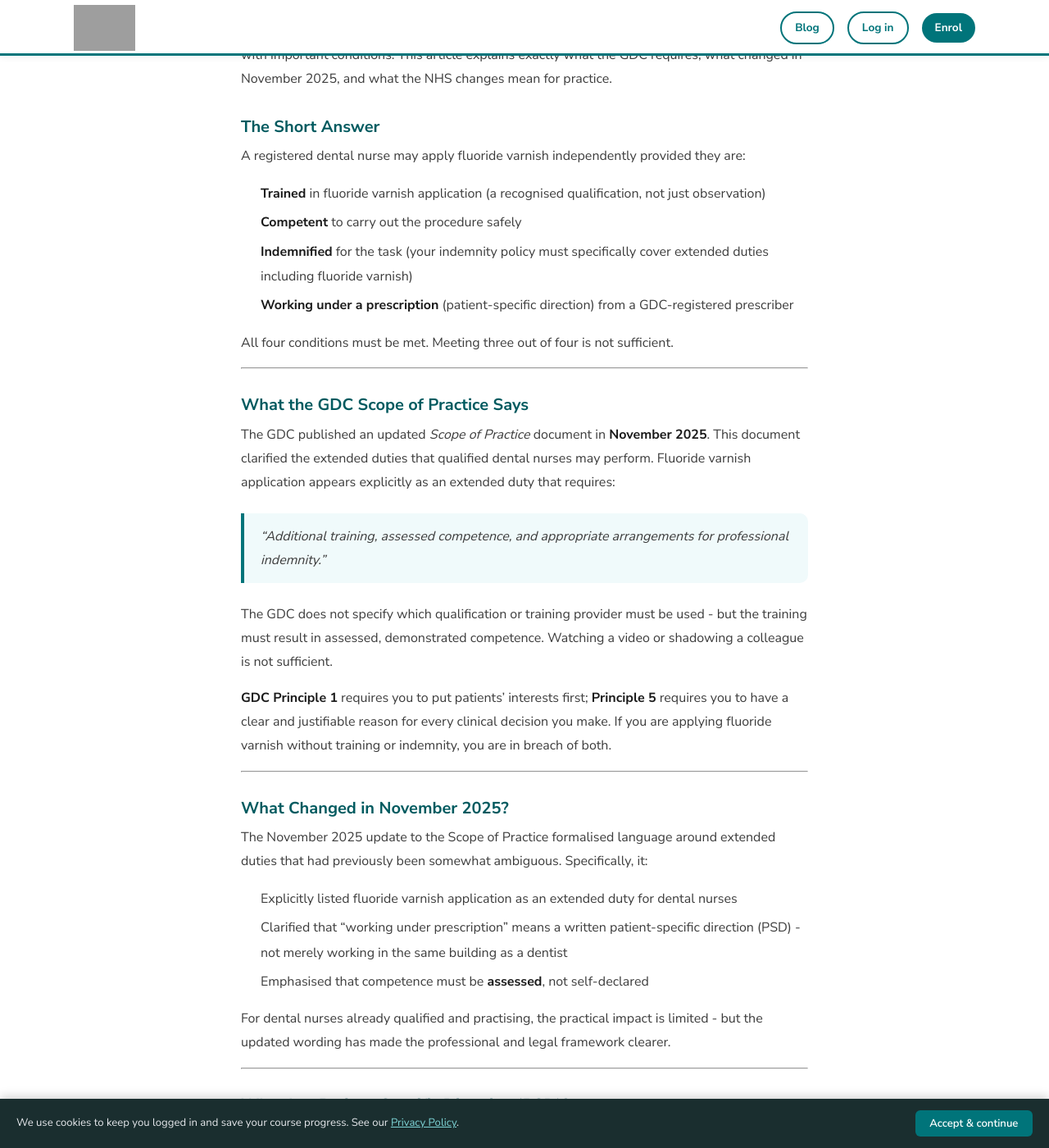
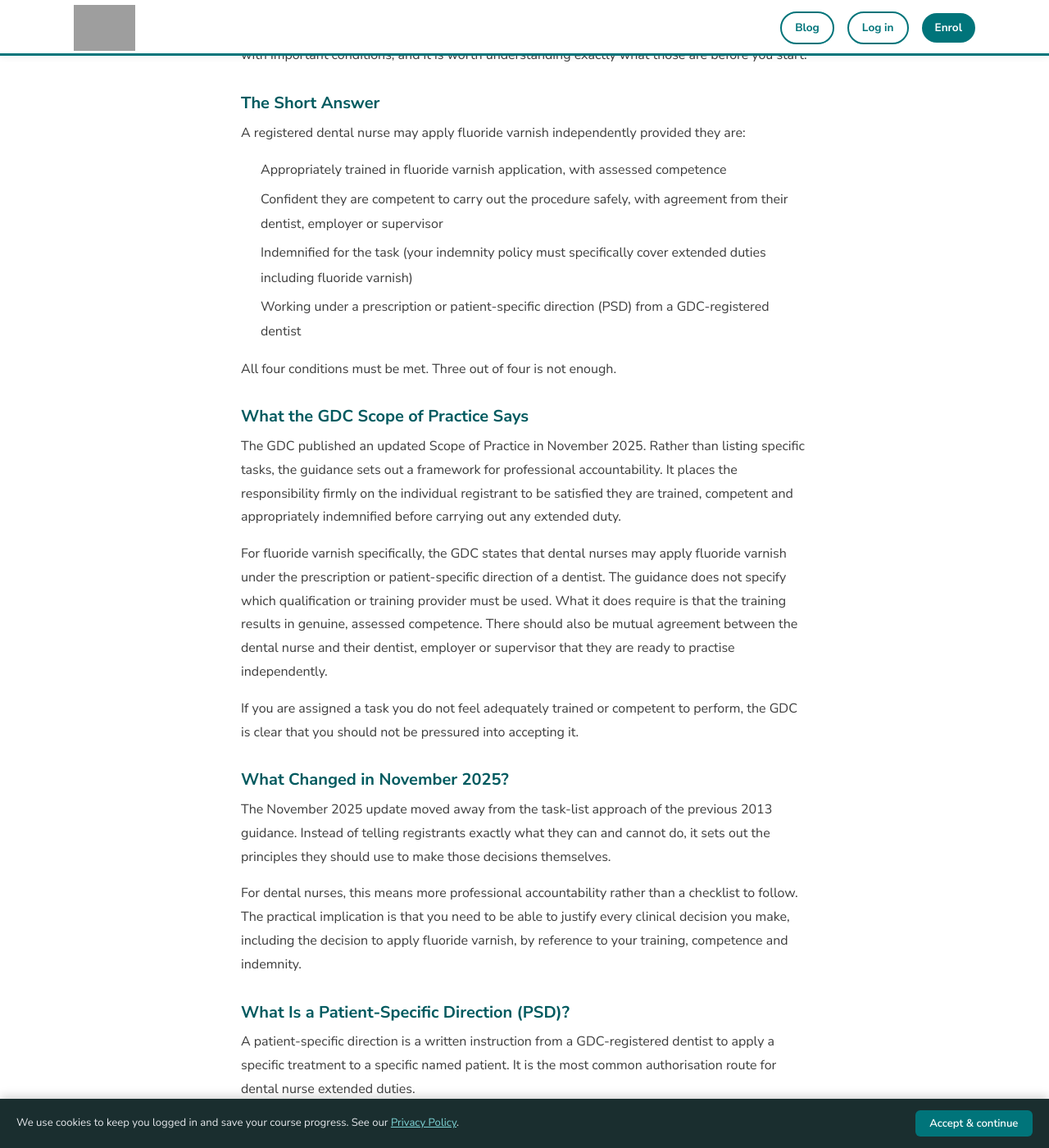
Before and after one commit to dentalnurse/Fluoride, a Jekyll site: the page built from _posts/2026-05-20-can-dental-nurses-apply-fluoride-varnish-gdc-scope-of-practice-2025.md, in a window 1280 px wide and 1400 px high, scrolled down 341 px. Shown: the whole window at 82% size. Built offline with Jekyll 4.4.1, drawn with Linux system fonts in a browser that asks for light colours; some of the changed text lies outside the part shown; grey boxes are pictures that could not be loaded.

Commit message:
Update 2026-05-20-can-dental-nurses-apply-fluoride-varnish-gdc-scope-of-practice-2025.md

```diff
--- a/_posts/2026-05-20-can-dental-nurses-apply-fluoride-varnish-gdc-scope-of-practice-2025.md
+++ b/_posts/2026-05-20-can-dental-nurses-apply-fluoride-varnish-gdc-scope-of-practice-2025.md
@@ -1,124 +1,181 @@
 ---
-title: "Can Dental Nurses Apply Fluoride Varnish? GDC Scope of Practice Explained (2025)"
-description: "A clear explanation of the GDC Scope of Practice for dental nurses applying fluoride varnish independently - what is required, what changed in 2025, and how to ensure you are working lawfully."
+title: "Can Dental Nurses Apply Fluoride Varnish? GDC Scope of
+Practice Explained (2025)"
 date: 2026-05-20
-category: "GDC & Law"
-read_time: 6
-author: "Emily Bremner"
+description: "Yes, registered dental nurses can apply fluoride varnish
+independently. But there are important conditions. Here is what the
+GDC requires and what the NHS changes mean for practice."
 ---
 
-Yes - registered dental nurses can apply fluoride varnish independently. But the answer comes with important conditions. This article explains exactly what the GDC requires, what changed in November 2025, and what the NHS changes mean for practice.
-
-<!--more-->
+Yes. Registered dental nurses can apply fluoride varnish independently.
+But the answer comes with important conditions, and it is worth
+understanding exactly what those are before you start.
 
 ## The Short Answer
 
-A registered dental nurse may apply fluoride varnish independently provided they are:
+A registered dental nurse may apply fluoride varnish independently
+provided they are:
 
-- **Trained** in fluoride varnish application (a recognised qualification, not just observation)
-- **Competent** to carry out the procedure safely
-- **Indemnified** for the task (your indemnity policy must specifically cover extended duties including fluoride varnish)
-- **Working under a prescription** (patient-specific direction) from a GDC-registered prescriber
+- Appropriately trained in fluoride varnish application, with assessed
+  competence
+- Confident they are competent to carry out the procedure safely, with
+  agreement from their dentist, employer or supervisor
+- Indemnified for the task (your indemnity policy must specifically
+  cover extended duties including fluoride varnish)
+- Working under a prescription or patient-specific direction (PSD)
+  from a GDC-registered dentist
 
-All four conditions must be met. Meeting three out of four is not sufficient.
+All four conditions must be met. Three out of four is not enough.
+
+## What the GDC Scope of Practice Says
+
+The GDC published an updated Scope of Practice in November 2025.
+Rather than listing specific tasks, the guidance sets out a framework
+for professional accountability. It places the responsibility firmly
+on the individual registrant to be satisfied they are trained,
+competent and appropriately indemnified before carrying out any
+extended duty.
+
+For fluoride varnish specifically, the GDC states that dental nurses
+may apply fluoride varnish under the prescription or patient-specific
+direction of a dentist. The guidance does not specify which
+qualification or training provider must be used. What it does require
+is that the training results in genuine, assessed competence. There
+should also be mutual agreement between the dental nurse and their
+dentist, employer or supervisor that they are ready to practise
+independently.
+
+If you are assigned a task you do not feel adequately trained or
+competent to perform, the GDC is clear that you should not be
+pressured into accepting it.
+
+## What Changed in November 2025?
+
+The November 2025 update moved away from the task-list approach of
+the previous 2013 guidance. Instead of telling registrants exactly
+what they can and cannot do, it sets out the principles they should
+use to make those decisions themselves.
+
+For dental nurses, this means more professional accountability rather
+than a checklist to follow. The practical implication is that you
+need to be able to justify every clinical decision you make, including
+the decision to apply fluoride varnish, by reference to your training,
+competence and indemnity.
+
+## What Is a Patient-Specific Direction (PSD)?
+
+A patient-specific direction is a written instruction from a
+GDC-registered dentist to apply a specific treatment to a specific
+named patient. It is the most common authorisation route for dental
+nurse extended duties.
+
+A PSD typically includes:
+
+- Patient name and date of birth
+- Name and concentration of the product (for example Duraphat
+  22,600 ppm fluoride varnish)
+- Tooth surfaces to be treated
+- Prescribing clinician name and GDC number
+- Date of prescription
+- Prescribing clinician signature
+
+A PSD is not:
+
+- A verbal instruction from a dentist in the next room
+- A standing instruction covering all patients without individual
+  review
+- An entry in a protocol document not linked to a specific patient
+
+A Patient Group Direction (PGD) is a separate authorisation route
+that allows a dental nurse to administer a medicine to a group of
+patients sharing defined characteristics, without an individual
+prescription for each. PGDs must be formally approved and
+implemented. They are less common in general dental practice and
+require specific governance processes.
+
+## NHS Changes: 1 April 2026
+
+From 1 April 2026, NHS England updated the dental contract to
+formally recognise standalone fluoride varnish application by a
+dental nurse as a separately claimable NHS course of treatment.
+This applies to NHS dental contracts in England only.
+
+Key points:
+
+- This applies to patients aged 16 and under
+- It is a new sub-band 1 course of treatment, payable at 0.5 UDAs
+- Treatment is delivered under prescription and in accordance with
+  a care plan, with applications no less than 3 months apart
+- The dental nurse must be registered with the GDC, trained and
+  competent, covered by adequate indemnity, and in possession of
+  a PIN
+- The dental nurse must be named on the NHS contract in the NHS
+  BSA contract management and payment system, with the addition
+  approved by the relevant ICB
+
+This is a significant recognition of the dental nurse role within
+NHS preventive care. It also gives practices a clear financial
+structure for investing in nurse training.
+
+## What Does "Appropriately Indemnified" Mean in Practice?
+
+Your indemnity provider must know that you are carrying out extended
+duties including fluoride varnish application. Many standard dental
+nurse policies do not include this automatically.
+
+Before you apply fluoride varnish for the first time, contact your
+indemnity provider and confirm in writing that:
+
+1. You are a registered dental nurse
+2. You have completed appropriate training in fluoride varnish
+   application
+3. You intend to apply fluoride varnish as an extended duty
+4. This is covered under your current policy
+
+Keep a record of that correspondence. If you are ever the subject
+of a complaint, being able to show you checked your indemnity in
+advance is important evidence of responsible practice.
+
+## Do I Need to Tell the GDC?
+
+You do not need to separately notify the GDC that you are carrying
+out extended duties. Your CPD record should however reflect the
+training you have undertaken, recorded against the relevant GDC
+outcomes.
+
+## Your Four Conditions at a Glance
+
+Before applying fluoride varnish independently, make sure all four
+are in place:
+
+**Trained and competent** -- you have completed appropriate training
+in fluoride varnish application with assessed competence, and your
+dentist, employer or supervisor agrees you are ready to practise
+independently.
+
+**Indemnified** -- your indemnity policy is confirmed in writing to
+cover fluoride varnish as an extended duty.
+
+**Prescription in place** -- a written patient-specific direction
+from a GDC-registered dentist is in place for each patient you treat.
+
+**NHS requirements met (if applicable)** -- you are named on the
+contract in the NHS BSA system and your addition has been authorised
+by the ICB.
+
+If all four are in place, you are practising in line with GDC
+expectations. If any is missing, pause and address it before you
+go ahead.
+
+Completing a structured fluoride varnish course is one of the
+clearest ways to demonstrate that your training has resulted in
+assessed competence, and to give yourself and your employer
+confidence that you are ready to take on this extended duty.
+[Find out more about the Dental Nurse Training Certificate in
+Fluoride Varnish Application here.](https://dentalnurse.github.io/Fluoride/enrol.html)
 
 ---
 
-## What the GDC Scope of Practice Says
-
-The GDC published an updated *Scope of Practice* document in **November 2025**. This document clarified the extended duties that qualified dental nurses may perform. Fluoride varnish application appears explicitly as an extended duty that requires:
-
-> *"Additional training, assessed competence, and appropriate arrangements for professional indemnity."*
-
-The GDC does not specify which qualification or training provider must be used - but the training must result in assessed, demonstrated competence. Watching a video or shadowing a colleague is not sufficient.
-
-**GDC Principle 1** requires you to put patients' interests first; **Principle 5** requires you to have a clear and justifiable reason for every clinical decision you make. If you are applying fluoride varnish without training or indemnity, you are in breach of both.
-
----
-
-## What Changed in November 2025?
-
-The November 2025 update to the Scope of Practice formalised language around extended duties that had previously been somewhat ambiguous. Specifically, it:
-
-- Explicitly listed fluoride varnish application as an extended duty for dental nurses
-- Clarified that "working under prescription" means a written patient-specific direction (PSD) - not merely working in the same building as a dentist
-- Emphasised that competence must be **assessed**, not self-declared
-
-For dental nurses already qualified and practising, the practical impact is limited - but the updated wording has made the professional and legal framework clearer.
-
----
-
-## What Is a Patient-Specific Direction (PSD)?
-
-A **patient-specific direction (PSD)** is a written instruction from a GDC-registered prescriber (dentist, hygienist or therapist) to apply a specific treatment to a specific named patient. It is the most common authorisation route for dental nurse extended duties.
-
-A PSD typically includes:
-
-- Patient's name and date of birth
-- Name and concentration of the product (e.g. *Duraphat 22,600 ppm fluoride varnish*)
-- Tooth surfaces to be treated
-- Prescribing clinician's name and GDC number
-- Date of prescription
-- Prescribing clinician's signature
-
-A PSD is **not**:
-- A verbal instruction ("just put some fluoride on while I'm in the other room")
-- A standing instruction that covers all patients without individual review
-- An entry in a protocol document not linked to a specific patient
-
-A **Patient Group Direction (PGD)** is an alternative authorisation route that allows a dental nurse to supply and administer a medicine to a group of patients sharing defined characteristics, without a prescription for each individual. PGDs must be formally approved and implemented - they are less common in general dental practice and require specific governance processes.
-
----
-
-## NHS Changes: 1 April 2026
-
-From **1 April 2026**, NHS England updated the dental contract to formally recognise standalone fluoride varnish application by a dental nurse as a separately claimable NHS course of treatment (Band 1) carrying **0.5 UDA**.
-
-Key points:
-
-- This applies to patients **aged 16 and under** (the group for whom NHS-funded preventive care is prioritised)
-- The dental nurse must hold a recognised fluoride varnish qualification
-- A PSD from the responsible dentist is required
-- The dental nurse must be named on the NHS contract
-
-This change represents a significant recognition of dental nurses as independent preventive care practitioners within the NHS, and brings additional financial justification for practices to invest in training.
-
----
-
-## What Does "Appropriately Indemnified" Mean?
-
-Your indemnity provider must be explicitly told that you are carrying out extended duties including fluoride varnish application. Many standard dental nurse policies do not include this automatically.
-
-Before you apply fluoride varnish for the first time, contact your indemnity provider (Dental Protection, MDDUS, MDDU, DDU, or your employer's insurer) and confirm in writing that:
-
-1. You are a registered dental nurse
-2. You hold a fluoride varnish qualification
-3. You intend to apply fluoride varnish as an extended duty
-4. You need confirmation that this is covered under your current policy
-
-Keep a record of this correspondence. If you are ever the subject of a complaint, being able to show you checked your indemnity in advance is important evidence of responsible practice.
-
----
-
-## Do I Need to Tell My GDC?
-
-You do not need to separately notify the GDC that you are carrying out extended duties. However, your GDC CPD record should reflect the training you have undertaken. The Dental Nurse Training Certificate in Fluoride Varnish Application records **10 hours of verifiable CPD** against GDC outcomes **C** (clinical patient care) and **D** (supporting patients' health and wellbeing) - exactly the categories where this qualification belongs.
-
----
-
-## Summary: Your Four Conditions Checklist
-
-Before applying fluoride varnish independently, confirm all four:
-
-| Condition | What it means |
-|-----------|--------------|
-| **Trained** | Completed a recognised fluoride varnish qualification with assessed competence |
-| **Competent** | You feel confident and your supervisor agrees you are ready to practise independently |
-| **Indemnified** | Your indemnity policy is confirmed in writing to cover fluoride varnish extended duties |
-| **Prescribing PSD** | A written patient-specific direction is in place for each patient you treat |
-
-If all four are in place, you are practising lawfully and in line with GDC expectations. If any is missing, pause and address it before proceeding.
-
-<div class="blog-callout">
-<strong>Get all four conditions in place.</strong> The Dental Nurse Training Certificate in Fluoride Varnish Application gives you the training and verified competence. We also provide guidance on checking your indemnity and working with your practice team on PSDs. <a href="{{ site.baseurl }}/enrol.html">Find out more.</a>
-</div>
+*About the author: Emily Bremner is a dental nurse educator at Dental Nurse Training Ltd. All articles are reviewed
+for clinical accuracy against current DBOH, GDC and HTM 01-05
+guidance.*
```
